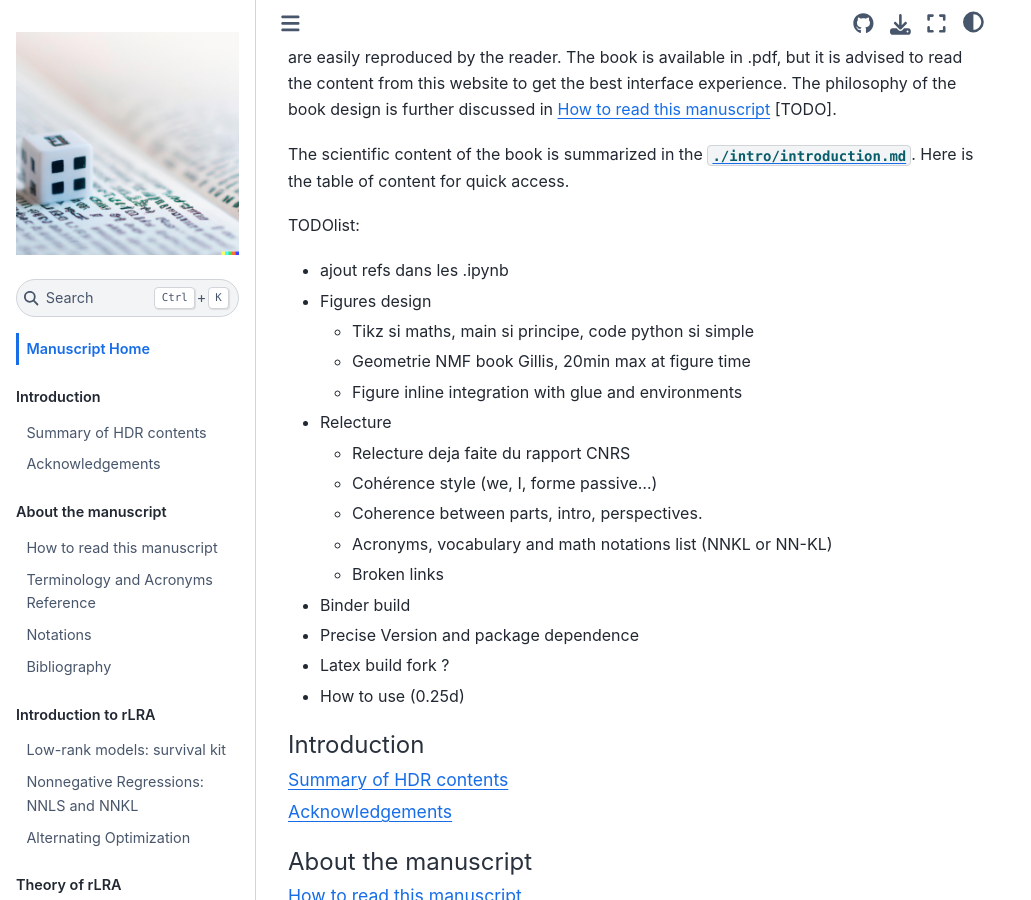
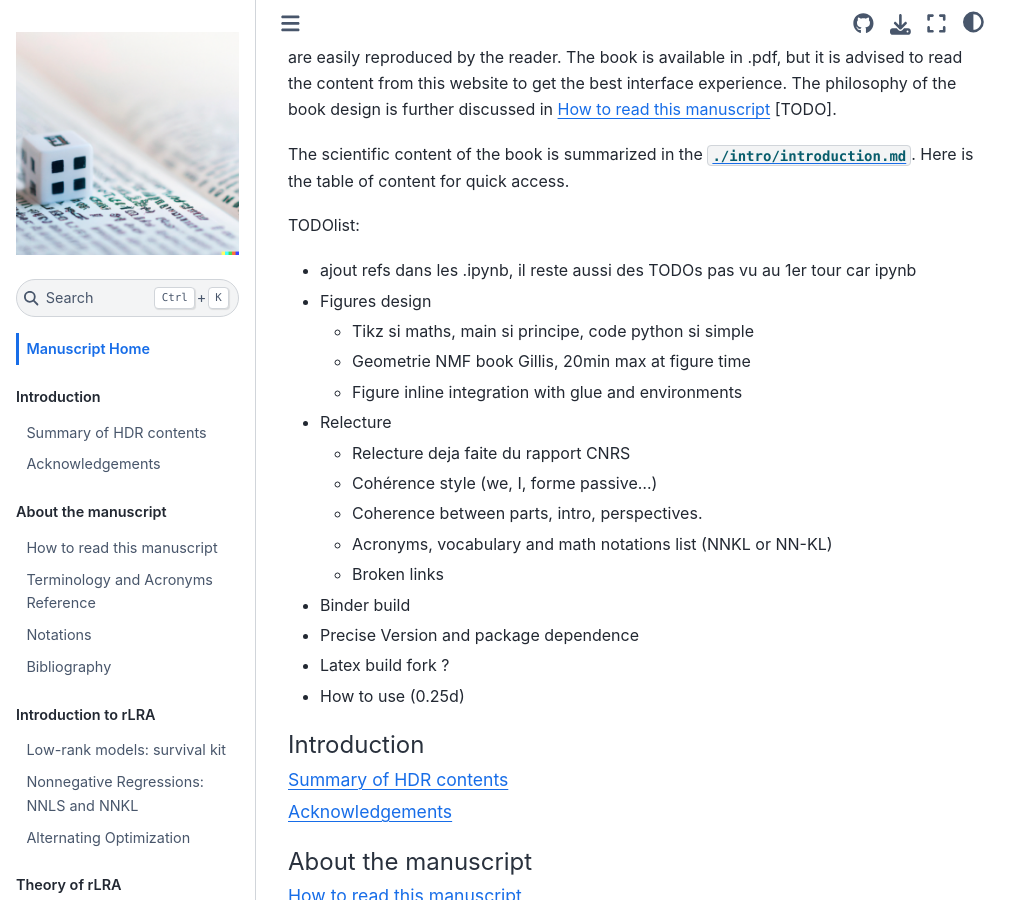
Before and after one commit to cohenjer/HDR, a Jupyter Book: the page built from intro.md, in a window 1280 px wide and 900 px high, scrolled down 339 px. Shown: the whole window, without its empty margins (0-1031 px from the left). Built offline with Jupyter Book 1.0.4 settings and Sphinx 7.4.7 and the Sphinx Book theme 1.1.4, drawn with Linux system fonts in a browser that asks for light colours; comment, search, counter and statistics services are not loaded.

Commit message:
update todolist

```diff
--- a/intro.md
+++ b/intro.md
@@ -9,7 +9,7 @@ The book contains code snippets with barebone implementations of algorithms, num
 The scientific content of the book is summarized in the [](./intro/introduction.md). Here is the table of content for quick access.
 
 TODOlist:
-- ajout refs dans les .ipynb
+- ajout refs dans les .ipynb, il reste aussi des TODOs pas vu au 1er tour car ipynb
 - Figures design
     - Tikz si maths, main si principe, code python si simple
     - Geometrie NMF book Gillis, 20min max at figure time
```
